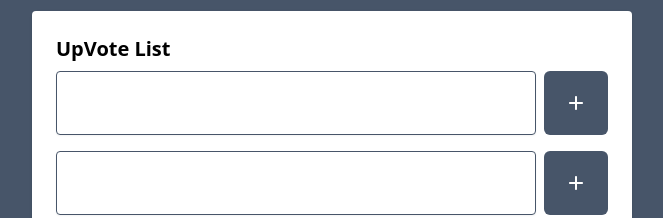
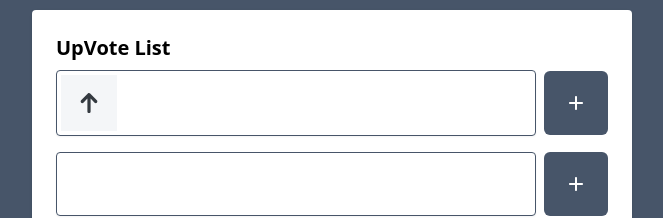
Before and after one commit to wandersonce/scrawlr-tec, a React (Vite) app: page / in a window 1280 px wide. Both pictures are taken after a click on the button 884 px from the left and 302 px from the top of the page. Shown: the part 199-417 px from the top of the page, without its empty margins (308-971 px from the left). Built offline with nearby package versions, Linux system fonts and the light colour scheme.

Commit message:
Add upvote for each match list

```diff
--- a/src/components/Upvote/UpvoteList.tsx
+++ b/src/components/Upvote/UpvoteList.tsx
@@ -1,40 +1,35 @@
-import { useEffect } from "react";
+import { v4 as uuidv4 } from "uuid";
+
+import { useListStore } from "../../store/ListStore";
 
 import PlusIcon from "../Icons/PlusIcon";
 import VoteItem from "./VoteItem";
-import { useListStore, useUpvoteItem } from "../../store/ListStore";
 
 interface UpvoteListProps {
   id?: string;
+  upvotes: ListItem[];
 }
 
-export default function UpvoteList({ id }: UpvoteListProps) {
-  const { upvoteItem, setUpvoteItem } = useUpvoteItem();
+export default function UpvoteList({ id, upvotes }: UpvoteListProps) {
   const { addUpvote } = useListStore();
-
-  useEffect(() => {}, []);
 
   const handleAddItem = () => {
     const newItem = {
-      id: undefined,
+      id: uuidv4(),
       parentId: id,
       selected: false,
     };
-    // setUpvoteItem(newItem);
-    addUpvote(newItem, id);
+
+    addUpvote(newItem, id!);
   };
 
   return (
     <div className="flex  items-center justify-between gap-2">
       <ul className="flex min-h-16 w-full flex-wrap gap-2 rounded border border-slate-600 p-1 shadow-sm">
-        {upvoteItem.map((item) => (
-          <>
-            {item.parentId === id ? (
-              <li key={item.id} data-key={id} className="cursor-pointer">
-                <VoteItem />
-              </li>
-            ) : null}
-          </>
+        {upvotes.map((item) => (
+          <li key={item.id} data-key={id} className="cursor-pointer">
+            <VoteItem />
+          </li>
         ))}
       </ul>
       <button
--- a/src/components/Upvote/UpvoteWrapper.tsx
+++ b/src/components/Upvote/UpvoteWrapper.tsx
@@ -1,5 +1,7 @@
 import { useEffect } from "react";
+
 import { useListStore } from "../../store/ListStore";
+
 import UpvoteList from "./UpvoteList";
 
 export default function UpvoteWrapper() {
@@ -33,7 +35,7 @@ export default function UpvoteWrapper() {
       <ul className="flex flex-col items-start justify-stretch gap-4">
         {listItem.map((item) => (
           <li key={item.id} data-key={item.id} className="w-full">
-            <UpvoteList id={item.id} />
+            <UpvoteList id={item.id} upvotes={item.upvotes} />
           </li>
         ))}
       </ul>
--- a/src/store/ListStore.ts
+++ b/src/store/ListStore.ts
@@ -9,7 +9,7 @@ interface ListState {
 
 interface UpVoteItem {
   upvoteItem: ListItem[];
-  setUpvoteItem: (ListItem: UpvoteList | undefined) => void;
+  setUpvoteItem: (ListItem: ListItem | undefined) => void;
 }
 
 export const useListStore = create<ListState>((set) => ({
@@ -29,7 +29,7 @@ export const useListStore = create<ListState>((set) => ({
   addUpvote: (upVoteItem: ListItem, id) => {
     set((state) => ({
       listItem: state.listItem.map((list) =>
-        upVoteItem.parentId === id
+        list.id === id
           ? { ...list, upvotes: [...list.upvotes, upVoteItem] }
           : list,
       ),
```
